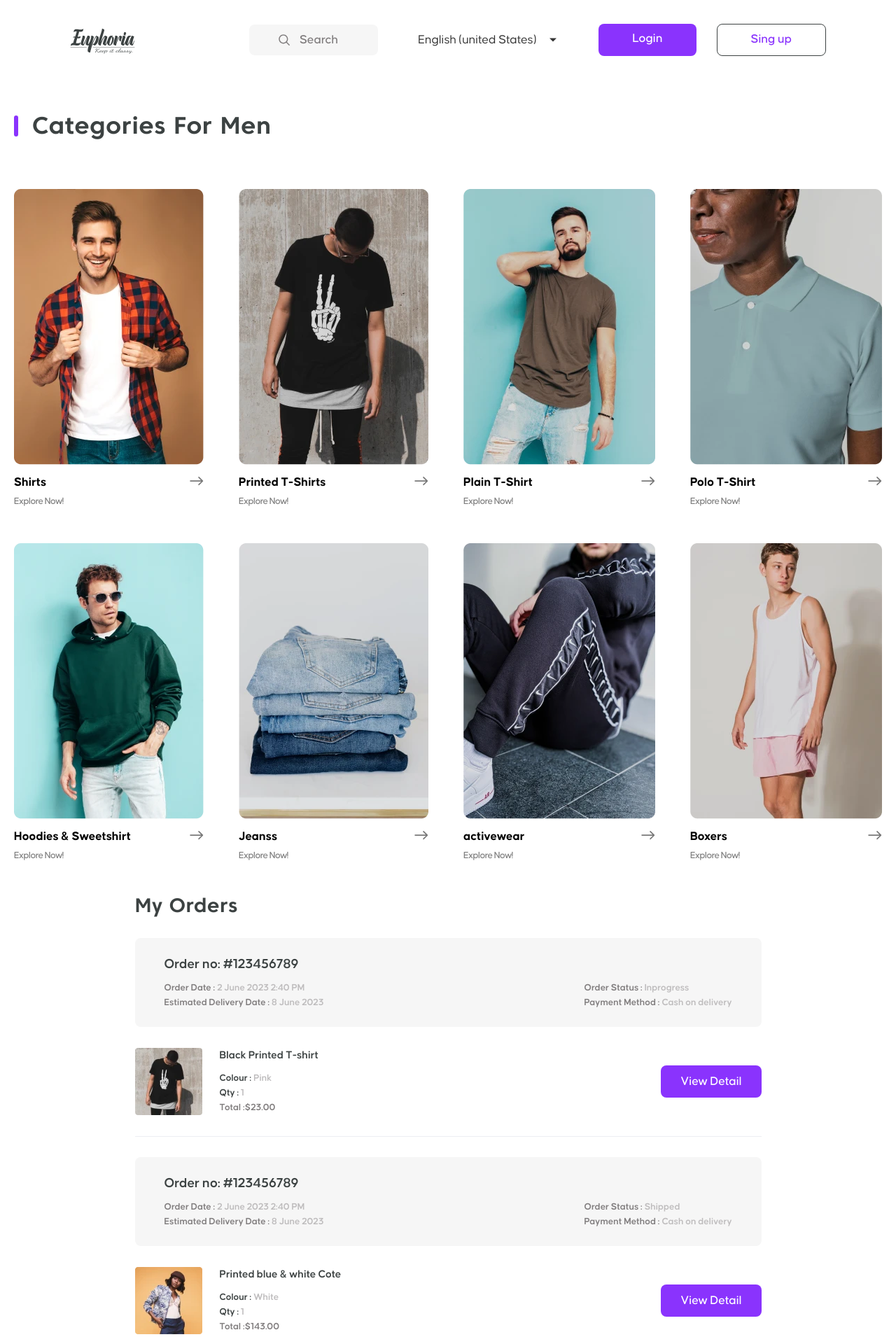
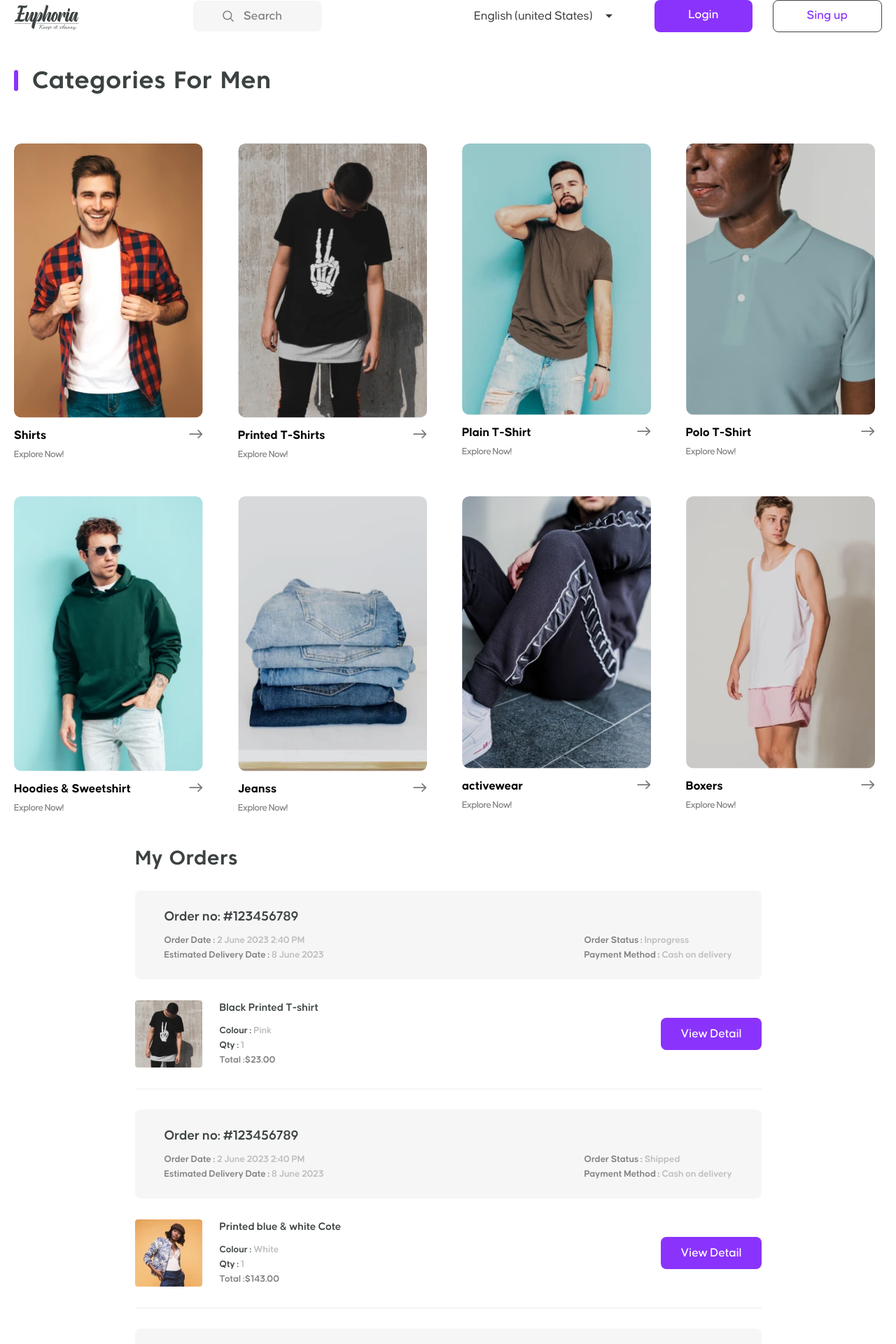
Before and after one commit to Misha-Bober/Lessons, a PHP site: page / in a window 1280 px wide. Shown: the top 1920 px of the page at 70% size. Run offline with PHP 8.4, Linux system fonts and the light colour scheme; some web fonts are replaced.

Commit message:
Add files via upload

```diff
--- a/lesson_15/css/style.css
+++ b/lesson_15/css/style.css
@@ -13,13 +13,15 @@
 .wrapper > main {
 	flex-grow: 1;
 }
-header {
-    padding: 34px 100px 31px 100px;
+.header-container-menu {
+    max-width: 1440px;
     margin-bottom: 50px;
 }
 .header-menu {
     display: flex;
     height: 46px;
+    max-width: 1240px;
+    margin: 0 auto;
 }
 .menu-centr {
     display: flex;
@@ -117,10 +119,10 @@ margin-bottom: 10px;
     font-size: 18px;
     font-weight: 500;
     border-radius: 8px;
+    transition: 0.4s;
 }
 .header-button-section__button-login:hover {
-    background-color: #7c7c7c;
-    color: #333333;
+    background-color: #a25bff;
 }
 .header-button-section__button-sing-up {
     padding: 12px 48px 12px 48px;
@@ -130,9 +132,10 @@ margin-bottom: 10px;
     font-weight: 500;
     border-radius: 8px;
     border: 1px solid #3C4242;
+    transition: 0.4s;
 }
 .header-button-section__button-sing-up:hover {
-    background-color: #7c7c7c;
+    background-color: #a25bff;
     color: #FFFFFF;
 }
 .categories-for-men {
@@ -147,12 +150,9 @@ margin-bottom: 10px;
     flex-basis: 21.77%;
     flex-grow: 0;
     flex-shrink: 1;
-
 }
-.img-section-card {
-    /* flex-basis: 21,77%; */
-    flex-grow: 1;
-    flex-shrink: 1;
+.card-name {
+    margin-right: 20px;
 }
 .categories-title::before {
     content: "";
@@ -189,13 +189,16 @@ margin-bottom: 10px;
 }
 .img-section-card {
     /* flex-basis: 21,77%;  */
-    margin-bottom: 16px;
     transition: 0.3s;
+    width: 100%;
+    border-radius: 10px;
 }
 .img-section-card:hover {
     transform: scale(1.05);
 }
-
+.section-card__link {
+    margin-bottom: 16px;
+}
 .section-card__product-name {
     font-size: 18px;
     font-family: "Causten";
@@ -213,14 +216,14 @@ margin-bottom: 10px;
     flex-grow: 0;
 }
 .my-orders {
-    width: 895px;
+    max-width: 895px;
     display: flex;
     flex-direction: column;
     row-gap: 30px;
     margin: 0 auto 50px;
 }
 .my-orders-content {
-    display: inline-flex;
+    display: flex;
     flex-direction: column;
     row-gap: 30px;
     width: 100%;
@@ -235,9 +238,10 @@ margin-bottom: 10px;
     color: #3C4242;
 }
 .orders-card {
-    display: inline-flex;
+    display: flex;
     justify-content: space-between;
-    width: 100%;
+    row-gap: 30px;
+
 
 }
 .orders-content-card {
@@ -312,6 +316,7 @@ margin-bottom: 10px;
 }
 .orders-content-product__img {
     transition: 0.5s;
+    max-width: 96px;
 }
 .orders-content-product__img:hover {
     transform: scale(1.08);
@@ -321,6 +326,7 @@ margin-bottom: 10px;
     display: inline-flex;
     flex-direction: column;
     row-gap: 7px;
+    column-gap: 20px;
 }
 .product-info-name {
     font-family: "Causten", sans-serif;
@@ -348,6 +354,7 @@ margin-bottom: 10px;
     font-family: "Causten", sans-serif;
     font-weight: 500;
     font-size: 18px;
+    flex-shrink: 0;
 }
 .content-product-info-button:hover  {
     background-color: #a25bff;
@@ -398,6 +405,7 @@ margin-bottom: 10px;
 .wishlist-content-product__img-card {
     margin: 0px 36px;
     transition: 0.4s;
+    max-width: 110px;
 }
 .wishlist-content-product__img-card:hover {
     transform: scale(1.08);
--- a/lesson_15/index.html
+++ b/lesson_15/index.html
@@ -10,6 +10,7 @@
 <body>
     <div class="wrapper">
         <Header>
+            <div class="header-container-menu">
                 <div class="header-menu">
                     <a class="menu-logo" href="https://misha-bober.github.io/lessons/lesson_14/"><img src="img/logo.svg" alt="logo"></a>
                     <div class="menu-centr">
@@ -33,13 +34,14 @@
                         <div class="header-button-section__button-sing-up">Sing up</div>
                     </div>
                 </div>
+            </div>
         </Header>
         <main>
             <div class="categories-for-men">
                 <h2 class="categories-title">Categories For Men</h2>
                 <div class="categories-card-section">
                     <div class="section-card">
-                        <a href="#"><img class="img-section-card" src="img/shirts.webp" alt="shirts"></a>
+                        <a class="section-card__link" href="#"><img class="img-section-card" src="img/shirts.webp" alt="shirts"></a>
                         <div class="section-card__name">
                             <div class="card-name">
                                 <h4 class="section-card__product-name">Shirts</h4>
@@ -49,7 +51,7 @@
                         </div>
                     </div>
                     <div class="section-card">
-                        <a href="#"><img class="img-section-card" src="img/printed-t-shirts.webp" alt="shirts"></a>
+                        <a class="section-card__link" href="#"><img class="img-section-card" src="img/printed-t-shirts.webp" alt="shirts"></a>
                         <div class="section-card__name">
                             <div class="card-name">
                                 <h4 class="section-card__product-name">Printed T-Shirts</h4>
@@ -59,7 +61,7 @@
                         </div>
                     </div>
                     <div class="section-card">
-                        <a href="#"><img class="img-section-card" src="img/plain-t-shirt.webp" alt="shirts"></a>
+                        <a class="section-card__link" href="#"><img class="img-section-card" src="img/plain-t-shirt.webp" alt="shirts"></a>
                         <div class="section-card__name">
                             <div class="card-name">
                                 <h4 class="section-card__product-name">Plain T-Shirt</h4>
@@ -69,7 +71,7 @@
                         </div>
                     </div>
                     <div class="section-card">
-                        <a href="#"><img class="img-section-card" src="img/polo-t-shirt.webp" alt="shirts"></a>
+                        <a class="section-card__link" href="#"><img class="img-section-card" src="img/polo-t-shirt.webp" alt="shirts"></a>
                         <div class="section-card__name">
                             <div class="card-name">
                                 <h4 class="section-card__product-name">Polo T-Shirt</h4>
@@ -79,7 +81,7 @@
                         </div>
                     </div>
                     <div class="section-card">
-                        <a href="#"><img class="img-section-card" src="img/hoodies-&-sweetshirt.webp" alt="shirts"></a>
+                        <a class="section-card__link" href="#"><img class="img-section-card" src="img/hoodies-&-sweetshirt.webp" alt="shirts"></a>
                         <div class="section-card__name">
                             <div class="card-name">
                                 <h4 class="section-card__product-name">Hoodies & Sweetshirt</h4>
@@ -89,7 +91,7 @@
                         </div>
                     </div>
                     <div class="section-card">
-                        <a href="#"><img class="img-section-card" src="img/jeans.webp" alt="shirts"></a>
+                        <a class="section-card__link" href="#"><img class="img-section-card" src="img/jeans.webp" alt="shirts"></a>
                         <div class="section-card__name">
                             <div class="card-name">
                                 <h4 class="section-card__product-name">Jeanss</h4>
@@ -99,7 +101,7 @@
                         </div>
                     </div>
                     <div class="section-card">
-                        <a href="#"><img class="img-section-card" src="img/activewear.webp" alt="shirts"></a>
+                        <a class="section-card__link" href="#"><img class="img-section-card" src="img/activewear.webp" alt="shirts"></a>
                         <div class="section-card__name">
                             <div class="card-name">
                                 <h4 class="section-card__product-name">activewear</h4>
@@ -109,7 +111,7 @@
                         </div>
                     </div>
                     <div class="section-card">
-                        <a href="#"><img class="img-section-card" src="img/boxers.webp" alt="shirts"></a>
+                        <a class="section-card__link" href="#"><img class="img-section-card" src="img/boxers.webp" alt="shirts"></a>
                         <div class="section-card__name">
                             <div class="card-name">
                                 <h4 class="section-card__product-name">Boxers</h4>
```
Lines whose indentation alone changed are shown as unchanged.
